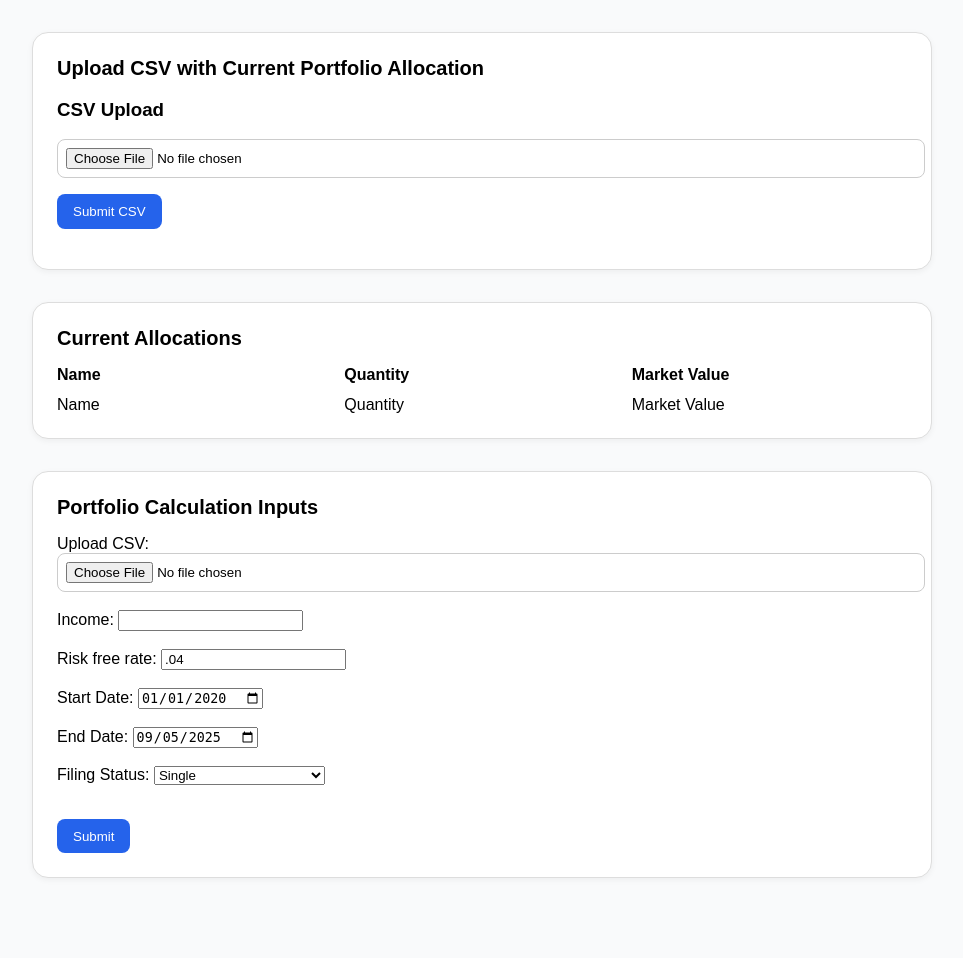
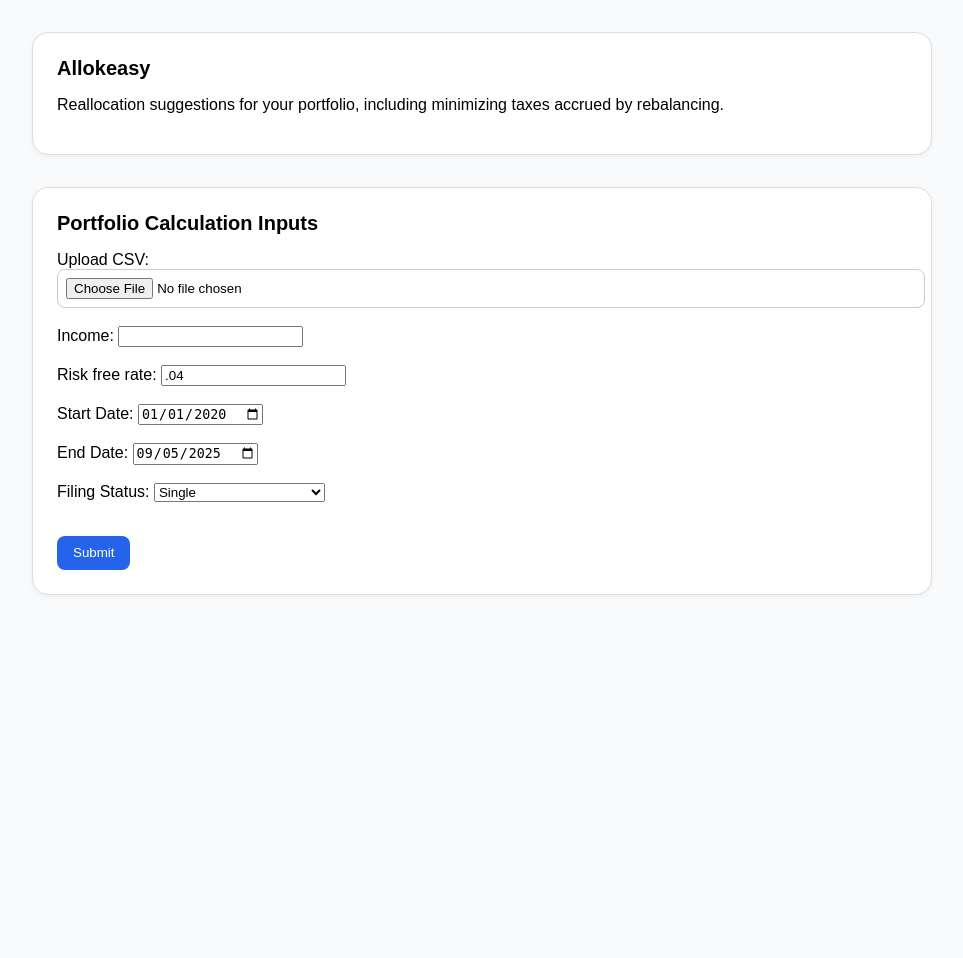
Before and after one commit to ethanscottdunn/allokeasy, a Django app: page /allokeasy/ in a window 1280 px wide. Shown: the whole page, without its empty margins (158-1121 px from the left). After the commit the page ends 595 px from the top, so only its background shows below. Run offline with Django 5.2, Linux system fonts and the light colour scheme.

Commit message:
cleaning up comments for mvp

```diff
--- a/sallokeasy/allokeasy/templates/allokeasy/index.html
+++ b/sallokeasy/allokeasy/templates/allokeasy/index.html
@@ -3,7 +3,7 @@
 <head>
   <meta charset="UTF-8" />
   <meta name="viewport" content="width=device-width, initial-scale=1.0" />
-  <title>Allokeasy: Reallocation suggestions for your portfolio, including minimizing taxes accrued by rebalancing.</title>
+  <title>Allokeasy</title>
   <style>
     body {
       font-family: Arial, sans-serif;
@@ -120,28 +120,20 @@
 <body>
   <div class="container">
 
-    <!-- 1. CSV Upload -->
-    <!-- <div class="card">
-      <h2>Upload Investment CSV</h2>
+ <!-- 1. CSV Upload + User Info Section -->
+    <div class="card">
+      <h2>Allokeasy</h2>
+      <p>Reallocation suggestions for your portfolio, including minimizing taxes accrued by rebalancing.</p>
+      <!-- CSV Upload -->
+      <!-- <h3>CSV Upload</h3>
       <input type="file" id="csvFile" accept=".csv">
       <button id="csvSubmit">Submit CSV</button>
-      <p id="csvStatus" style="margin-top:0.5rem;color:green;"></p>
-    </div> -->
-
- <!-- 1. CSV Upload + User Info Section -->
-    <div class="card">
-      <h2>Upload CSV with Current Portfolio Allocation</h2>
-
-      <!-- CSV Upload -->
-      <h3>CSV Upload</h3>
-      <input type="file" id="csvFile" accept=".csv">
-      <button id="csvSubmit">Submit CSV</button>
-      <p id="csvStatus" style="margin-top:0.5rem;color:green;"></p>
+      <p id="csvStatus" style="margin-top:0.5rem;color:green;"></p> -->
     </div>
 
 
     <!-- 3. Allocations Table -->
-    <div class="card">
+    <!-- <div class="card">
       <h2>Current Allocations</h2>
       <div class="grid grid-2">
         <div><strong>Name</strong></div>
@@ -149,7 +141,7 @@
         <div><strong>Market Value</strong></div>
         <div>Name</div><div>Quantity</div><div>Market Value</div>
       </div>
-    </div>
+    </div> -->
 
     <div class="card">
       <h2> Portfolio Calculation Inputs </h2>
@@ -272,50 +264,50 @@ document.getElementById("portfolioForm").addEventListener("submit", async functi
     }
 });
 
-    // Handle CSV upload
-    const csvSubmit = document.getElementById("csvSubmit");
-    const csvFileInput = document.getElementById("csvFile");
-    const csvStatus = document.getElementById("csvStatus");
+    // Handle CSV upload -> commenting out for now because just doing the form
+    // const csvSubmit = document.getElementById("csvSubmit");
+    // const csvFileInput = document.getElementById("csvFile");
+    // const csvStatus = document.getElementById("csvStatus");
 
-    csvSubmit.addEventListener("click", async () => {
-      const file = csvFileInput.files[0];
-      if (!file) {
-        alert("Please choose a CSV file first.");
-        return;
-      }
+    // csvSubmit.addEventListener("click", async () => {
+    //   const file = csvFileInput.files[0];
+    //   if (!file) {
+    //     alert("Please choose a CSV file first.");
+    //     return;
+    //   }
 
-      const formData = new FormData();
-      formData.append("file", file);
+    //   const formData = new FormData();
+    //   formData.append("file", file);
 
-      try {
-        const response = await fetch("upload-csv/", {
-          method: "POST",
-          body: formData
-        });
+    //   try {
+    //     const response = await fetch("upload-csv/", {
+    //       method: "POST",
+    //       body: formData
+    //     });
 
-        if (response.ok) {
-          const data = await response.json();
-          csvStatus.textContent = "CSV uploaded successfully!";
-          csvStatus.style.color = "green";
+    //     if (response.ok) {
+    //       const data = await response.json();
+    //       csvStatus.textContent = "CSV uploaded successfully!";
+    //       csvStatus.style.color = "green";
 
-          // Display returned allocations in console (or inject into DOM)
-          console.log("Parsed allocations:", data.allocations);
+    //       // Display returned allocations in console (or inject into DOM)
+    //       console.log("Parsed allocations:", data.allocations);
 
-          // Example: replace allocations table dynamically
-          const allocDiv = document.querySelector(".card:nth-of-type(2) .grid");
-          allocDiv.innerHTML = "<div><strong>Name</strong></div><div><strong>Quantity</strong></div><div><strong>Market Value</strong></div>";
-          data.allocations.forEach(row => {
-              allocDiv.innerHTML += `<div>${row.ticker}</div><div>${row.quantity}</div><div>${row.market_value}</div>`;
-          });
-        } else {
-          csvStatus.textContent = "Error uploading CSV.";
-          csvStatus.style.color = "red";
-        }
-      } catch (err) {
-        csvStatus.textContent = "Network error.";
-        csvStatus.style.color = "red";
-      }
-    });
+    //       // Example: replace allocations table dynamically
+    //       const allocDiv = document.querySelector(".card:nth-of-type(2) .grid");
+    //       allocDiv.innerHTML = "<div><strong>Name</strong></div><div><strong>Quantity</strong></div><div><strong>Market Value</strong></div>";
+    //       data.allocations.forEach(row => {
+    //           allocDiv.innerHTML += `<div>${row.ticker}</div><div>${row.quantity}</div><div>${row.market_value}</div>`;
+    //       });
+    //     } else {
+    //       csvStatus.textContent = "Error uploading CSV.";
+    //       csvStatus.style.color = "red";
+    //     }
+    //   } catch (err) {
+    //     csvStatus.textContent = "Network error.";
+    //     csvStatus.style.color = "red";
+    //   }
+    // });
 
 
   </script>
--- a/sallokeasy/allokeasy/views.py
+++ b/sallokeasy/allokeasy/views.py
@@ -16,6 +16,7 @@ def index(request):
     #return HttpResponse("Hello, world. You're at the allokeasy index.")
     return render(request,"allokeasy/index.html")
 
+# upload_csv is not currently running -- all functionality is in produce_optmized_portfolio
 @csrf_exempt
 def upload_csv(request):
     if request.method == "POST" and request.FILES.get("file"):
```
